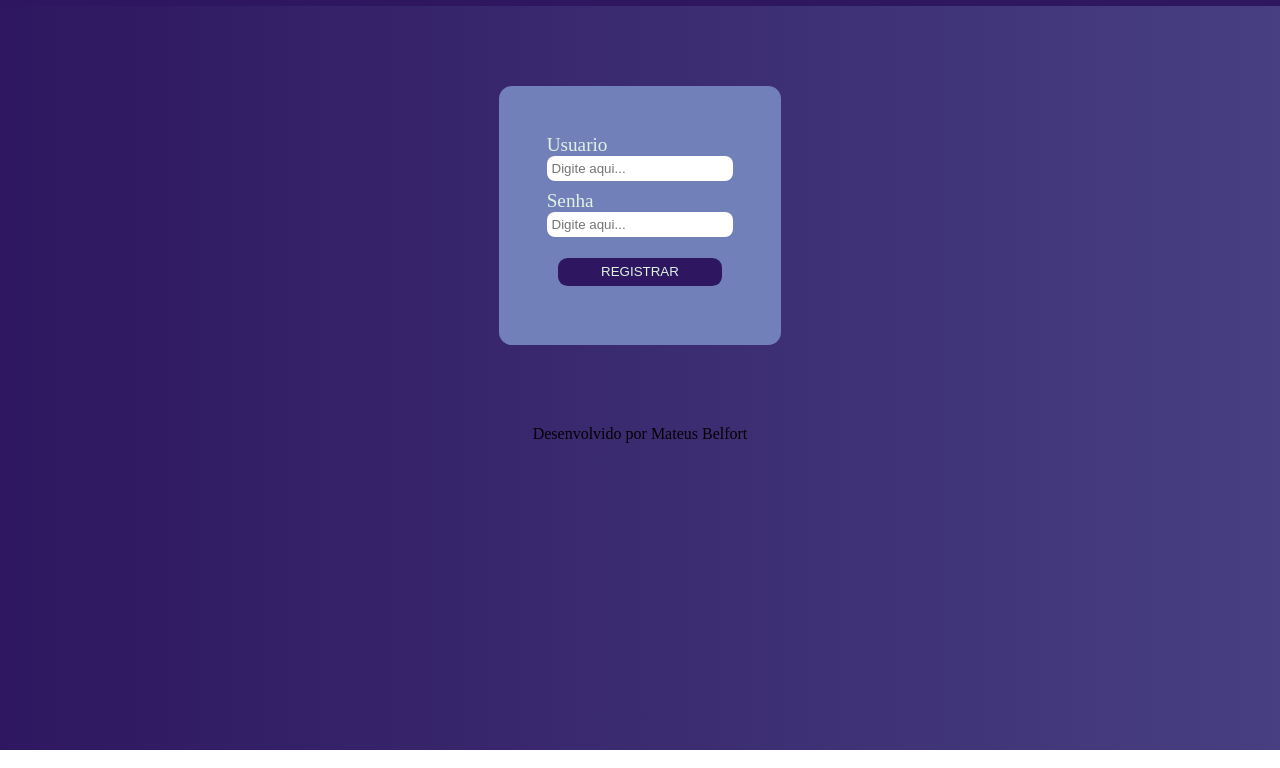
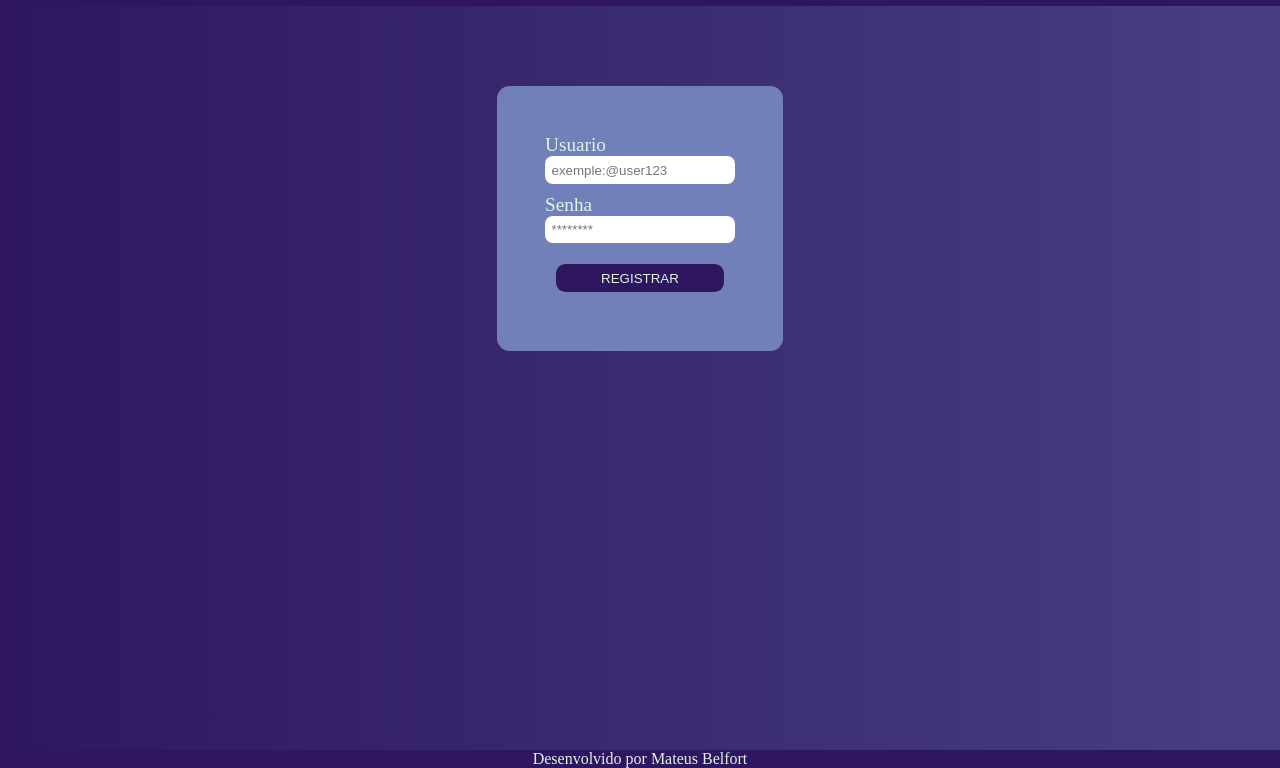
Before and after one commit to Mateus-Belfort/Login-Autenticado, a plain HTML site: page index.html in a window 1280 px wide. Shown: the part 50-818 px from the top of the page. Drawn offline with Linux system fonts and the light colour scheme.

Commit message:
definição de footer
definição de footer e atualização de placeholders

```diff
--- a/index.html
+++ b/index.html
@@ -14,9 +14,9 @@
     </header>
     <section>
       <label for="user">Usuario</label>
-      <input type="text" id="user" class="input" placeholder="Digite aqui...">
+      <input type="text" id="user" class="input" placeholder="exemple:@user123">
       <label for="pass">Senha</label>
-      <input type="text" id="pass" class="input" placeholder="Digite aqui...">
+      <input type="text" id="pass" class="input" placeholder="********">
       <button class="btn">REGISTRAR</button>
     </section>
     <footer>
--- a/src/style.css
+++ b/src/style.css
@@ -20,6 +20,7 @@ body{
   -webkit-animation: AnimationName 42s ease infinite;
   -moz-animation: AnimationName 42s ease infinite;
   animation: AnimationName 42s ease infinite;
+  height: 100vh;
 }
 
 @-webkit-keyframes AnimationName {
@@ -69,7 +70,7 @@ label{
 }
 
 .input{
-  padding: .3rem;
+  padding: .4rem;
   border: none;
   border-radius: .5rem;
   margin-bottom: .6rem;
@@ -89,3 +90,12 @@ label{
   background-color: var(--fundo);
   border: 1px solid var(--font);
 }
+
+footer{
+  position: absolute;
+  width: 100%;
+  text-align: center;
+  margin-top: 100vh;
+  background-color: var(--bgFont);
+  color: var(--font);
+}
```
